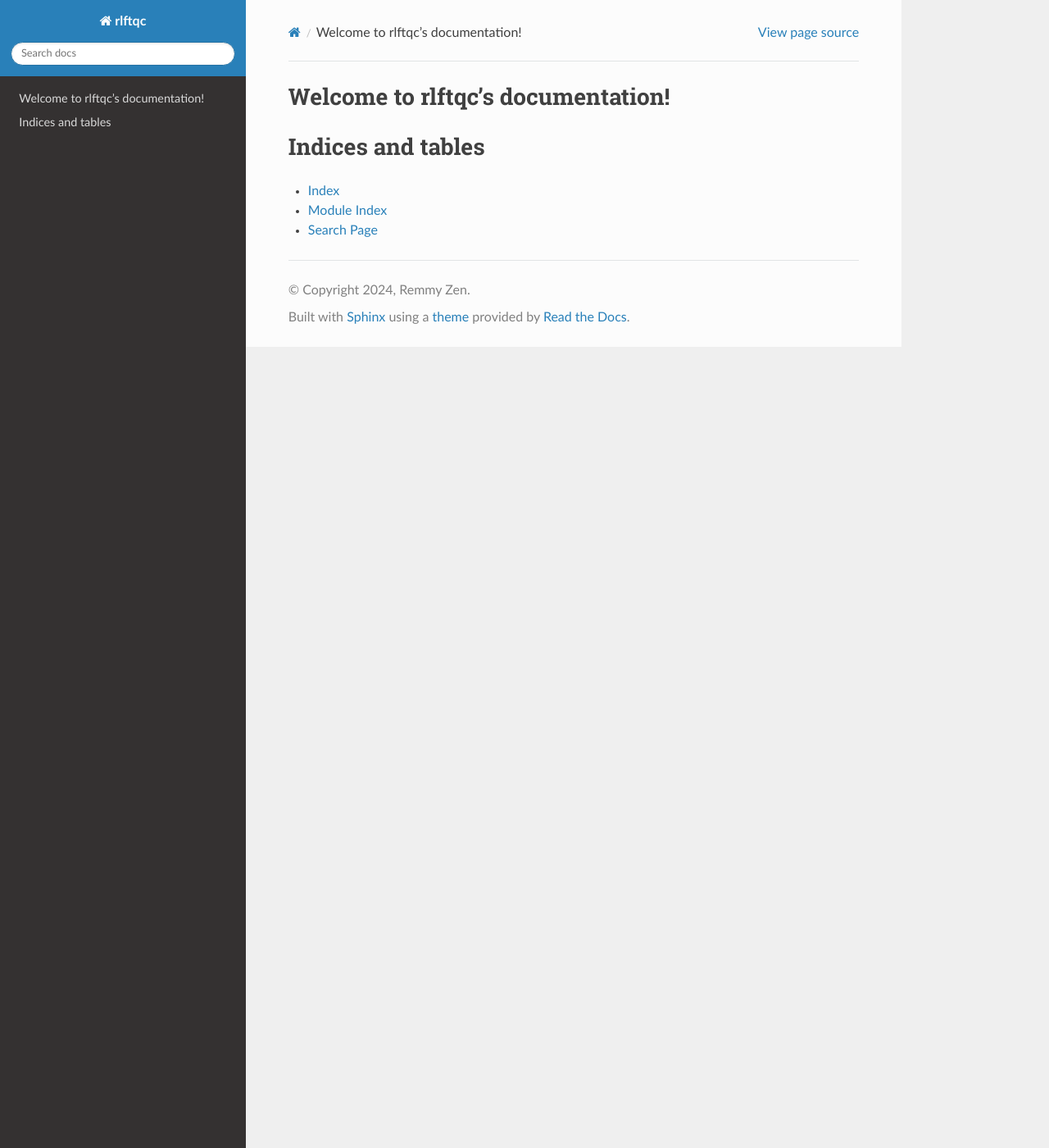
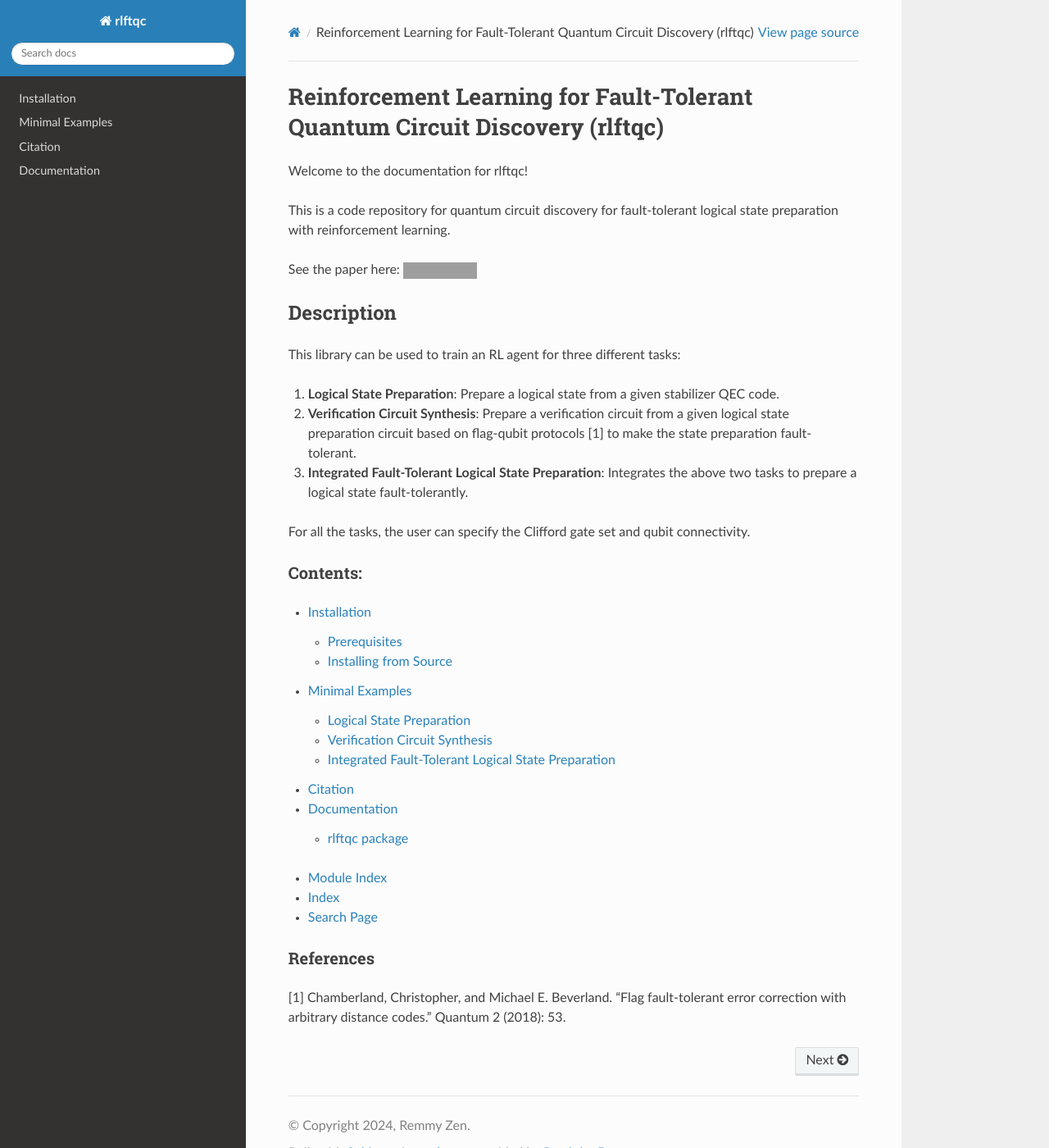
Before and after one commit to remmyzen/rlftqc, a Sphinx documentation site: the page built from docs/index.rst, in a window 1280 px wide and 1400 px high. Shown: the whole window at 82% size. Built offline with Sphinx 7.4.7 and the Read the Docs theme 2.0.0, drawn with Linux system fonts in a browser that asks for light colours; grey boxes are pictures that could not be loaded.

Commit message:
Update documentation

```diff
--- /dev/null
+++ b/docs/cite.rst
@@ -0,0 +1,19 @@
+=============
+Citation
+=============
+
+If you are using our code, please consider citing our work below:
+
+.. code:: bib
+
+   @article{zen_quantum_2024,
+     title={Quantum Circuit Discovery for Fault-Tolerant Logical State Preparation with Reinforcement Learning},
+     author={Zen, Remmy and Olle, Jan and Colmenarez, Luis and Puviani, Matteo and M{\"u}ller, Markus and Marquardt, Florian},
+     url = {http://arxiv.org/abs/2402.17761},
+     journal={arXiv preprint arXiv:2402.17761},
+     urldate = {2024-02-27},
+     publisher = {arXiv},
+     month = feb,
+     year = {2024},
+     note = {arXiv:2402.17761 [quant-ph]},
+   }
--- a/docs/conf.py
+++ b/docs/conf.py
@@ -20,12 +20,16 @@ author = 'Remmy Zen'
 extensions = ['sphinx.ext.napoleon',
         "sphinx.ext.autodoc",
         "nbsphinx",
+        'sphinx.ext.viewcode'
+
 ]
 
 templates_path = ['_templates']
 exclude_patterns = ['_build', 'Thumbs.db', '.DS_Store']
 
-napoleon_google_docstring = False
+napoleon_google_docstring = True
+napoleon_use_param = True
+napoleon_use_ivar = True
 
 nbsphinx_allow_errors = True
 nbsphinx_execute = 'never'
--- a/docs/index.rst
+++ b/docs/index.rst
@@ -3,18 +3,50 @@
    You can adapt this file completely to your liking, but it should at least
    contain the root `toctree` directive.
 
-Welcome to rlftqc's documentation!
-==================================
+#################
+Reinforcement Learning for Fault-Tolerant Quantum Circuit Discovery (rlftqc)
+#################
+
+Welcome to the documentation for rlftqc!
+
+This is a code repository for quantum circuit discovery for fault-tolerant logical state preparation with reinforcement learning.
+
+See the paper here: |arXiv|
+
+Description
+-----------
+
+This library can be used to train an RL agent for three different tasks:
+
+1. **Logical State Preparation**: Prepare a logical state from a given stabilizer QEC code.
+
+2. **Verification Circuit Synthesis**: Prepare a verification circuit from a given logical state preparation circuit based on flag-qubit protocols [1] to make the state preparation fault-tolerant.
+
+3. **Integrated Fault-Tolerant Logical State Preparation**: Integrates the above two tasks to prepare a logical state fault-tolerantly.
+
+For all the tasks, the user can specify the Clifford gate set and qubit
+connectivity.
+
+
+Contents:
+=========
 
 .. toctree::
    :maxdepth: 2
-   :caption: Contents:
+
+   installation
+   minimal_examples
+   cite
+   modules
+* :ref:`modindex`
+* :ref:`genindex`
+* :ref:`search`
 
 
+References
+================
+[1] Chamberland, Christopher, and Michael E. Beverland. “Flag fault-tolerant error correction with arbitrary distance codes.” Quantum 2 (2018): 53.
 
-Indices and tables
-==================
 
-* :ref:`genindex`
-* :ref:`modindex`
-* :ref:`search`
+.. |arXiv| image:: https://img.shields.io/badge/arXiv-2402.17761-b31b1b.svg
+   :target: https://arxiv.org/abs/2402.17761
--- /dev/null
+++ b/docs/minimal_examples.rst
@@ -0,0 +1,87 @@
+#################
+Minimal Examples
+#################
+
+Logical State Preparation
+~~~~~~~~~~~~~~~~~~~~~~~~~
+
+For the logical state preparation task, you only need to specify the
+target stabilizers of your logical state.
+
+For example, the code below will train an RL agent to prepare the
+:math:`|0\rangle_L` of the 7-qubit Steane code. It uses :math:`H`,
+:math:`S`, and :math:`CNOT` gates and all-to-all qubit connectivity by
+default.
+
+.. code:: python
+
+   from rlftqc.logical_state_preparation import LogicalStatePreparation
+
+   target = ["+ZZZZZZZ", "+ZIZIZIZ", "+XIXIXIX", "+IZZIIZZ", "+IXXIIXX", "+IIIZZZZ", "+IIIXXXX"]
+
+   lsp = LogicalStatePreparation(target)
+   lsp.train()   ## Train the agent
+   lsp.run()     ## Run the agent to get the circuit
+
+Refer to the notebook ``notebooks/01 - Logical State Preparation.ipynb``
+for more advanced examples (e.g. change the gate set and qubit
+connectivity).
+
+Verification Circuit Synthesis
+~~~~~~~~~~~~~~~~~~~~~~~~~~~~~~
+
+For the verification circuit synthesis task, you only need to specify
+the encoding circuit as a ``stim.Circuit`` `(see
+reference) <https://github.com/quantumlib/Stim/blob/main/doc/python_api_reference_vDev.md#stim.Circuit>`__
+or ``qiskit.QuantumCircuit`` `(see
+reference) <https://docs.quantum.ibm.com/api/qiskit/qiskit.circuit.QuantumCircuit>`__
+instance.
+
+For example, the code below will train an RL agent to synthesize a
+verification circuit to fault-tolerantly prepare :math:`|0\rangle_L` of
+the 7-qubit Steane code.
+
+.. code:: python
+
+   import stim
+   from rlftqc.verification_circuit_synthesis import VerificationCircuitSynthesis
+
+   ## Encoding circuit for the $|0\rangle_L$ of the 7-qubit Steane code.
+   circ = stim.Circuit(""" H 0 1 3
+   CX 0 6 1 5 0 4 3 4 3 5 5 6 0 2 1 2 """)
+
+   ## We can ignore Z error since we are preparing zero-logical of Steane code
+   vcs = VerificationCircuitSynthesis(circ, ignore_z_errors = True)
+   vcs.train()   ## Train the agent
+   vcs.run()     ## Run the agent to get the circuit
+
+Refer to the notebook
+``notebooks/02 - Verification Circuit Synthesis.ipynb`` for more
+advanced examples.
+
+Integrated Fault-Tolerant Logical State Preparation
+~~~~~~~~~~~~~~~~~~~~~~~~~~~~~~~~~~~~~~~~~~~~~~~~~~~
+
+For the integrated logical state preparation task, you only need to
+specify the target stabilizers of your logical state.
+
+For example, the code below will train an RL agent to fault-tolerantly
+prepare the :math:`|0\rangle_L` of the 7-qubit Steane code.
+
+.. code:: python
+
+   from rlftqc.ft_logical_state_preparation import FTLogicalStatePreparation
+
+   target = ["+ZZZZZZZ", "+ZIZIZIZ", "+XIXIXIX", "+IZZIIZZ", "+IXXIIXX", "+IIIZZZZ", "+IIIXXXX"]
+
+   ## We can ignore Z error since we are preparing zero-logical of Steane code
+   ftlsp = FTLogicalStatePreparation(target, ignore_z_errors=True)
+   ftlsp.train()   ## Train the agent
+   ftlsp.run()     ## Run the agent to get the circuit
+
+Refer to the notebook
+``notebooks/03 - Integrated Fault-Tolerant Logical State Preparation.ipynb``
+for more advanced examples. ## Circuit Examples
+
+Go to this link to see the circuit examples that the RL agent has
+synthesized for various tasks in PNG, stim, and Latex formats.
--- a/docs/source/rlftqc.rst
+++ b/docs/source/rlftqc.rst
@@ -21,6 +21,22 @@ rlftqc.agents module
    :undoc-members:
    :show-inheritance:
 
+rlftqc.devices module
+---------------------
+
+.. automodule:: rlftqc.devices
+   :members:
+   :undoc-members:
+   :show-inheritance:
+
+rlftqc.ft\_logical\_state\_preparation module
+---------------------------------------------
+
+.. automodule:: rlftqc.ft_logical_state_preparation
+   :members:
+   :undoc-members:
+   :show-inheritance:
+
 rlftqc.logical\_state\_preparation module
 -----------------------------------------
 
@@ -37,6 +53,14 @@ rlftqc.utils module
    :undoc-members:
    :show-inheritance:
 
+rlftqc.verification\_circuit\_synthesis module
+----------------------------------------------
+
+.. automodule:: rlftqc.verification_circuit_synthesis
+   :members:
+   :undoc-members:
+   :show-inheritance:
+
 Module contents
 ---------------
 
```
Also changed, not shown: docs/installation.rst (added, +31 -0 lines), docs/modules.rst (added, +7 -0 lines), docs/source/rlftqc.envs.rst (+16 -0 lines), 9 other files.
